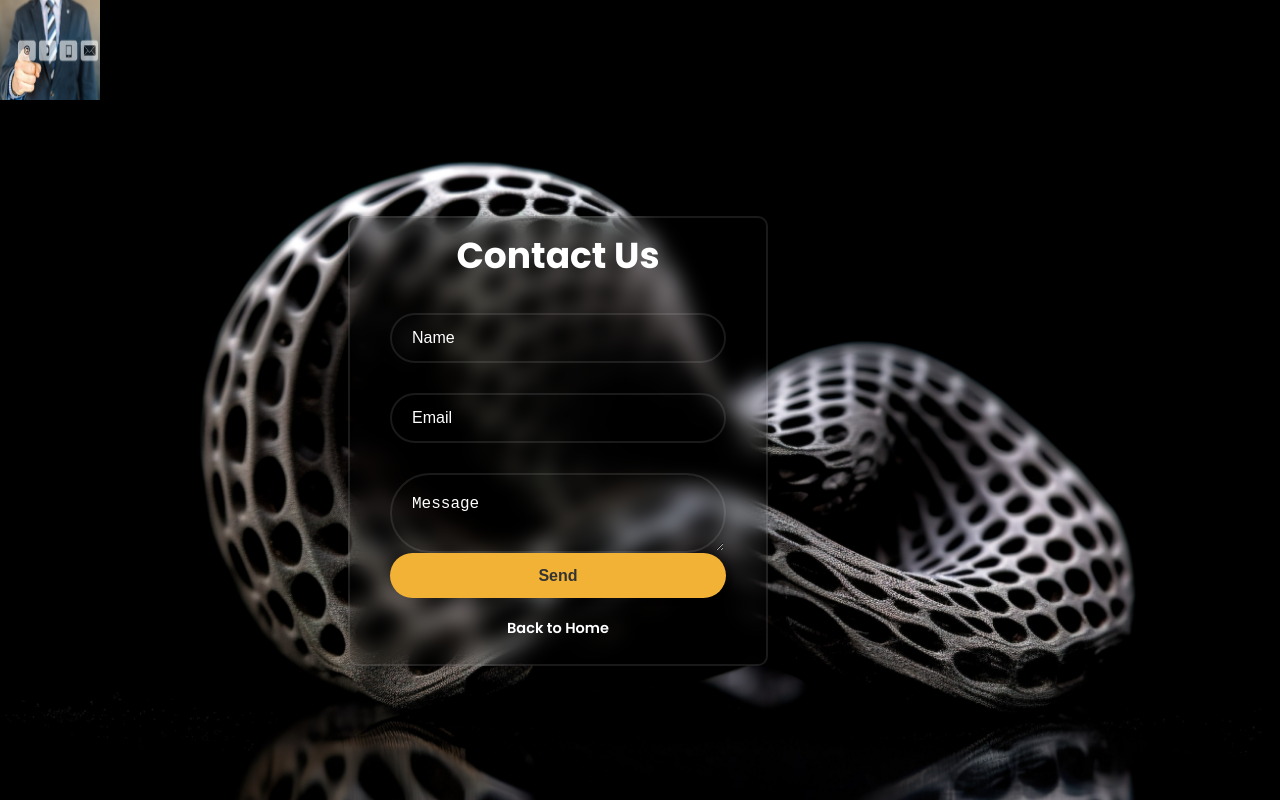
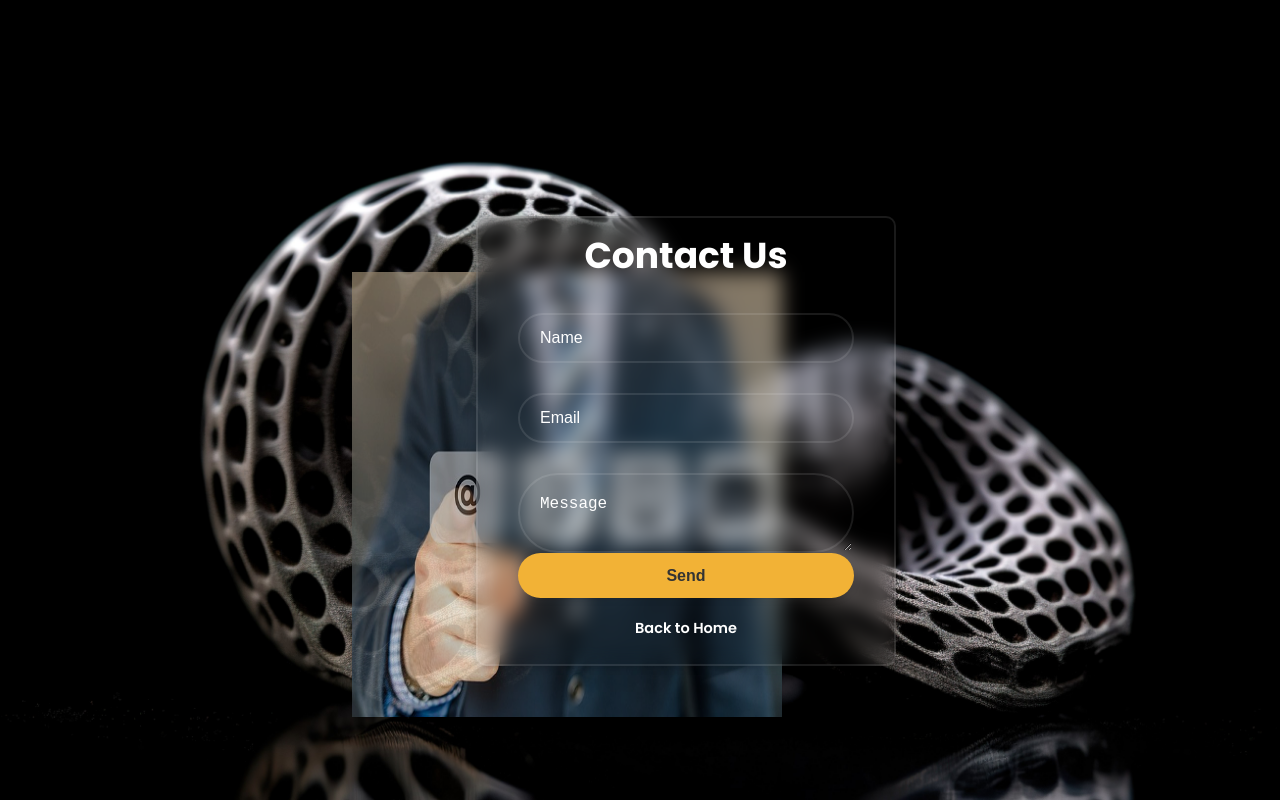
Before and after one commit to kavinda44/3d-printer-web-site, a React (Create React App) app in the folder client/: page / in a window 1280 px wide. Built offline with nearby package versions, Linux system fonts and the light colour scheme; no server answers.

Commit message:
img align

```diff
--- a/client/src/Components/Pages/ContactPage/Contact.css
+++ b/client/src/Components/Pages/ContactPage/Contact.css
@@ -65,7 +65,7 @@
     align-items: center;
     position: absolute;
     top: 27%;
-    right: 40%;
+    right: 30%;
   }
 
   .wrapper .form-box {
@@ -172,8 +172,14 @@
   }
 
   .con{
-    width: 100px;
-    height: 100px;
+    width: 430px;
+    height: 445px;
+    margin-left: 27.5%;
+  margin-top: 272px;
+  opacity: 75%;
+
+
+
   }
 
   .image-container{
```
